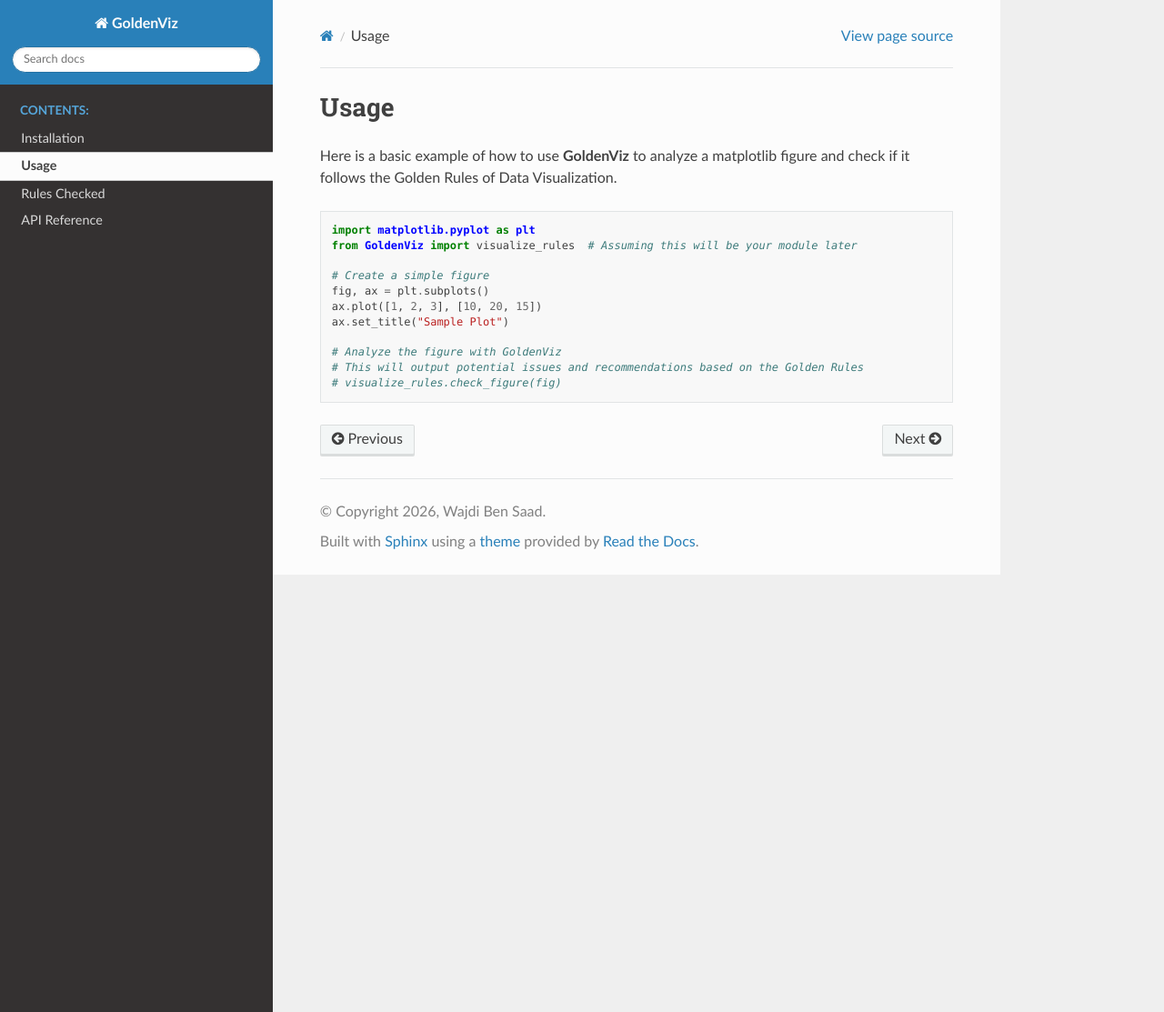
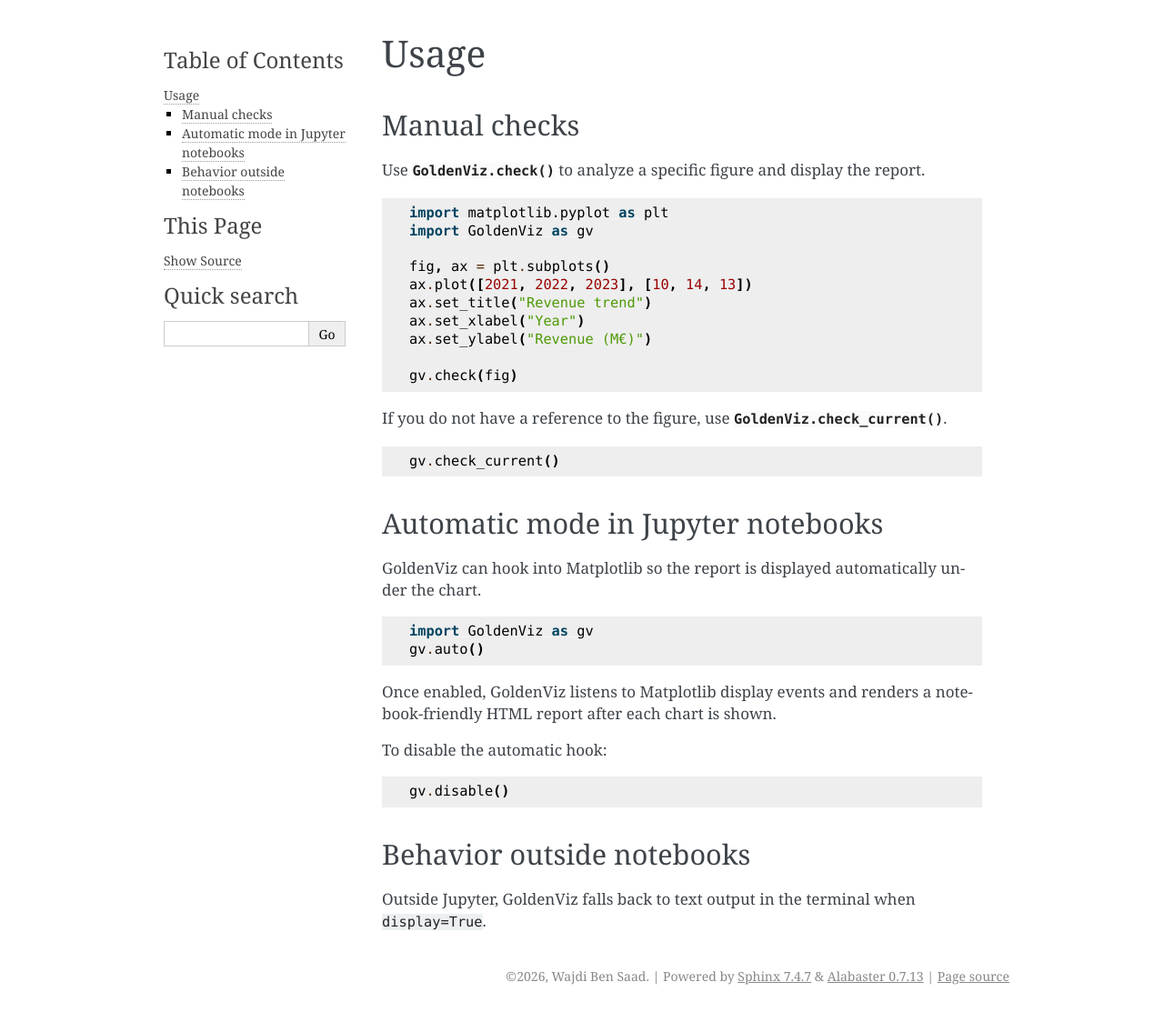
Before and after one commit to WajdiBenSaad/GoldenViz, a Sphinx documentation site: the page built from docs/usage.rst, in a window 1280 px wide and 1113 px high. Shown: the whole window at 91% size. Built offline with Sphinx 7.4.7, drawn with Linux system fonts in a browser that asks for light colours.

Commit message:
document notebook workflow and add example notebook

```diff
--- a/docs/api.rst
+++ b/docs/api.rst
@@ -1,7 +1,5 @@
-API Reference
+API reference
 =============
-
-This section will detail the public API of the **GoldenViz** library.
 
 .. automodule:: GoldenViz
    :members:
--- a/docs/conf.py
+++ b/docs/conf.py
@@ -1,25 +1,18 @@
-# Configuration file for the Sphinx documentation builder.
-
 import os
 import sys
+
 sys.path.insert(0, os.path.abspath('../src'))
 
-# -- Project information -----------------------------------------------------
 project = 'GoldenViz'
 copyright = '2026, Wajdi Ben Saad'
 author = 'Wajdi Ben Saad'
-release = '0.0.1'
+release = '0.1.0'
 
-# -- General configuration ---------------------------------------------------
 extensions = [
     'sphinx.ext.autodoc',
     'sphinx.ext.napoleon',
-    'sphinx.ext.viewcode',
 ]
 
 templates_path = ['_templates']
-exclude_patterns = ['_build', 'Thumbs.db', '.DS_Store']
-
-# -- Options for HTML output -------------------------------------------------
-html_theme = 'sphinx_rtd_theme'
-html_static_path = []
+exclude_patterns = ['_build']
+html_theme = 'alabaster'
--- a/docs/requirements.txt
+++ b/docs/requirements.txt
@@ -1,2 +1,2 @@
-sphinx
-sphinx-rtd-theme
+sphinx>=7
+matplotlib>=3.7
--- a/docs/usage.rst
+++ b/docs/usage.rst
@@ -1,18 +1,49 @@
 Usage
 =====
 
-Here is a basic example of how to use **GoldenViz** to analyze a matplotlib figure and check if it follows the Golden Rules of Data Visualization.
+Manual checks
+-------------
+
+Use :func:`GoldenViz.check` to analyze a specific figure and display the report.
 
 .. code-block:: python
 
    import matplotlib.pyplot as plt
-   from GoldenViz import visualize_rules  # Assuming this will be your module later
+   import GoldenViz as gv
 
-   # Create a simple figure
    fig, ax = plt.subplots()
-   ax.plot([1, 2, 3], [10, 20, 15])
-   ax.set_title("Sample Plot")
+   ax.plot([2021, 2022, 2023], [10, 14, 13])
+   ax.set_title("Revenue trend")
+   ax.set_xlabel("Year")
+   ax.set_ylabel("Revenue (M€)")
 
-   # Analyze the figure with GoldenViz
-   # This will output potential issues and recommendations based on the Golden Rules
-   # visualize_rules.check_figure(fig)
+   gv.check(fig)
+
+If you do not have a reference to the figure, use :func:`GoldenViz.check_current`.
+
+.. code-block:: python
+
+   gv.check_current()
+
+Automatic mode in Jupyter notebooks
+-----------------------------------
+
+GoldenViz can hook into Matplotlib so the report is displayed automatically under the chart.
+
+.. code-block:: python
+
+   import GoldenViz as gv
+   gv.auto()
+
+Once enabled, GoldenViz listens to Matplotlib display events and renders a notebook-friendly HTML report after each chart is shown.
+
+To disable the automatic hook:
+
+.. code-block:: python
+
+   gv.disable()
+
+Behavior outside notebooks
+--------------------------
+
+Outside Jupyter, GoldenViz falls back to text output in the terminal when ``display=True``.
```
Also changed, not shown: README.md (+77 -3 lines), docs/index.rst (+4 -13 lines), docs/installation.rst (+10 -2 lines), docs/rules.rst (+25 -10 lines), 1 other file.
